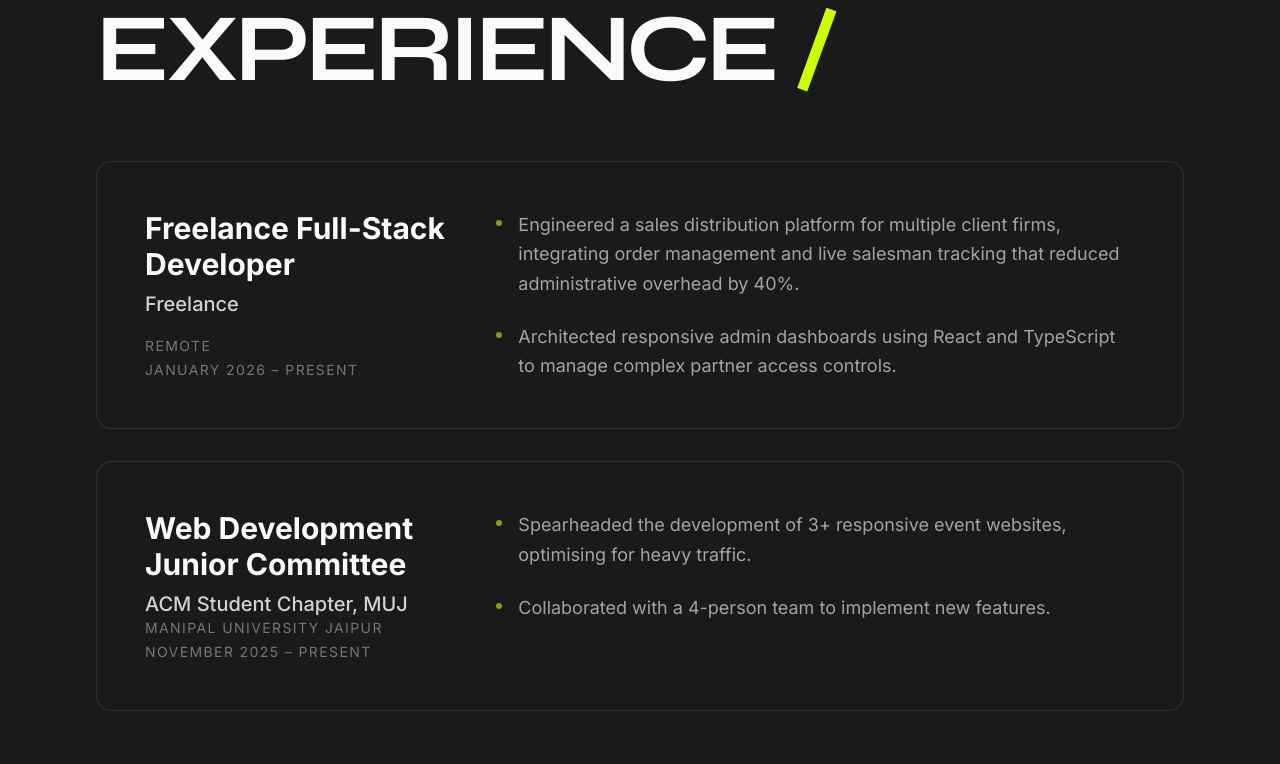
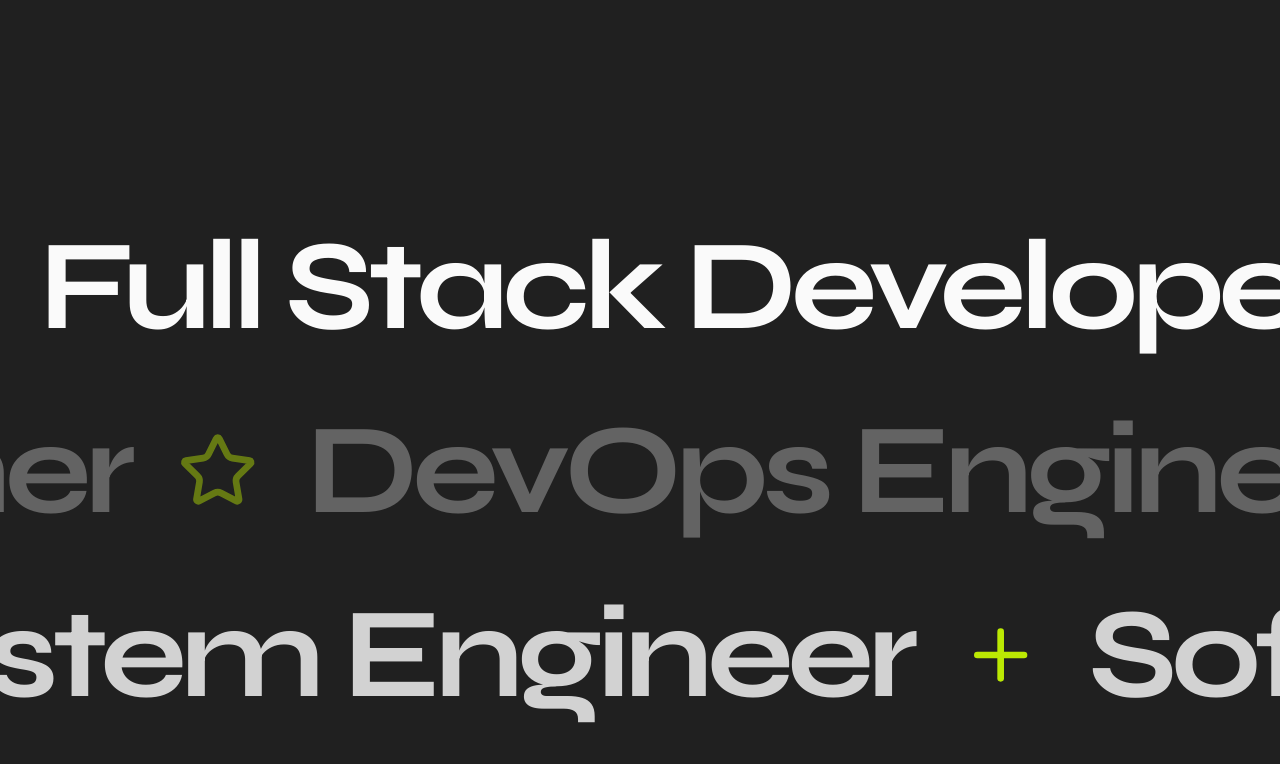
Before and after one commit to AryanSharma48/portfolio, a Next.js app: page / in a window 1280 px wide. Shown: the part 1696-2460 px from the top of the page. Built offline with nearby package versions, Linux system fonts and the light colour scheme.

Commit message:
fix scroll animations

```diff
--- a/src/app/page.tsx
+++ b/src/app/page.tsx
@@ -10,22 +10,21 @@ import About from "@/components/sections/About";
 import Projects from "@/components/sections/Projects";
 import Contact from "@/components/sections/Contact";
 import SmoothScroll from "@/components/ui/SmoothScroll";
+import ScrollingMarquee from "@/components/ui/ScrollingMarquee";
 
 export default function Home() {
   const containerRef = useRef<HTMLDivElement>(null);
 
-  const { scrollYProgress } = useScroll({
-    target: containerRef,
-    offset: ["start start", "end end"]
-  });
+  // Use scrollY for more absolute control
+  const { scrollY } = useScroll();
 
-  // Card lifting transition starts immediately
-  const cardY = useTransform(scrollYProgress, [0, 0.12], ["100vh", "0vh"]);
-  const cardBorderRadius = useTransform(scrollYProgress, [0, 0.12], ["0rem", "3rem"]);
+  // Card lifting transition: starts at 200px offset and catches up quickly
+  const cardY = useTransform(scrollY, [0, 100], [10, 0]);
+  const cardBorderRadius = useTransform(scrollY, [0, 300], ["0rem", "3rem"]);
 
-  // Hero fade starts slightly after card starts lifting
-  const heroOpacity = useTransform(scrollYProgress, [0.05, 0.15], [1, 0]);
-  const heroScale = useTransform(scrollYProgress, [0.05, 0.15], [1, 0.95]); // Subtle "squinting" effect
+  // Hero fade and scale start immediately
+  const heroOpacity = useTransform(scrollY, [0, 500], [1, 0]);
+  const heroScale = useTransform(scrollY, [0, 500], [1, 0.95]);
 
   return (
     <SmoothScroll>
@@ -50,9 +49,10 @@ export default function Home() {
             borderTopLeftRadius: cardBorderRadius,
             borderTopRightRadius: cardBorderRadius,
           }}
-          className="relative z-20 bg-[#1a1a1a] shadow-[0_-20px_50px_rgba(0,0,0,0.5)] border-t border-white/5"
+          className="relative z-20 bg-[#202020] shadow-[0_-20px_50px_rgba(0,0,0,0.5)] border-t border-white/5"
         >
           <Experience />
+          <ScrollingMarquee />
           <About />
           <Projects />
           <Contact />
--- a/src/components/sections/About.tsx
+++ b/src/components/sections/About.tsx
@@ -16,7 +16,7 @@ export default function About() {
   return (
     <section
       ref={containerRef}
-      className="min-h-[80vh] md:min-h-screen w-full flex flex-col justify-center px-4 md:px-12 lg:px-24 py-12 md:py-24 border-t border-accent/10"
+      className="min-h-[80vh] md:min-h-screen w-full flex flex-col justify-center px-4 md:px-12 lg:px-24 py-12 md:py-24"
       id="about"
     >
       <div className="max-w-[90vw] lg:max-w-[70vw]">
--- a/src/components/sections/Experience.tsx
+++ b/src/components/sections/Experience.tsx
@@ -26,20 +26,20 @@ export default function Experience() {
             whileInView={{ opacity: 1, y: 0 }}
             viewport={{ once: true }}
             transition={{ duration: 0.8, delay: index * 0.2 }}
-            className="group relative grid grid-cols-1 md:grid-cols-[1fr_2fr] gap-8 p-8 md:p-12 rounded-2xl border border-white/10 bg-[#1a1a1a] hover:bg-[#222222] transition-all duration-500 overflow-hidden"
+            className="group relative grid grid-cols-1 md:grid-cols-[1fr_2fr] gap-8 p-8 md:p-12 rounded-2xl border border-accent/15 bg-[#1a1a1a] hover:bg-[#1e1e1e] hover:border-accent/40 transition-all duration-500 overflow-hidden"
           >
             {/* Left Column: Role & Company */}
             <div className="flex flex-col justify-between h-full">
               <div>
-                <h3 className="text-2xl md:text-3xl font-bold mb-2">
+                <h3 className="text-2xl md:text-3xl font-bold mb-2 transition-colors group-hover:text-white">
                   {exp.role}
                 </h3>
-                <p className="text-xl text-white/80 font-medium">
+                <p className="text-xl text-white/80 font-medium group-hover:text-accent/90 transition-colors">
                   {exp.company}
                 </p>
               </div>
 
-              <div className="mt-8 md:mt-0 space-y-1">
+              <div className="mt-8 md:mt-12 space-y-1">
                 <p className="text-sm uppercase tracking-widest text-white/40">
                   {exp.location}
                 </p>
@@ -54,8 +54,8 @@ export default function Experience() {
               <ul className="space-y-6">
                 {exp.description.map((item, i) => (
                   <li key={i} className="flex gap-4 group/item">
-                    <span className="mt-2.5 w-1.5 h-1.5 rounded-full bg-accent flex-shrink-0 opacity-60 group-hover/item:opacity-100 transition-opacity" />
-                    <p className="text-white/60 group-hover/item:text-white/90 transition-colors leading-relaxed md:text-lg">
+                    <span className="mt-2.5 w-1.5 h-1.5 rounded-full bg-accent flex-shrink-0 opacity-40 group-hover/item:opacity-100 transition-opacity" />
+                    <p className="text-white/50 group-hover/item:text-white/80 transition-colors leading-relaxed md:text-lg">
                       {item}
                     </p>
                   </li>
@@ -64,7 +64,7 @@ export default function Experience() {
             </div>
 
             {/* Subtle Gradient Glow */}
-            <div className="absolute -inset-px bg-gradient-to-br from-accent/5 via-transparent to-transparent opacity-0 group-hover:opacity-100 transition-opacity duration-700 pointer-events-none" />
+            <div className="absolute -inset-px bg-gradient-to-br from-accent/3 via-transparent to-transparent opacity-0 group-hover:opacity-100 transition-opacity duration-700 pointer-events-none" />
           </motion.div>
         ))}
       </div>
--- /dev/null
+++ b/src/components/ui/ScrollingMarquee.tsx
@@ -0,0 +1,51 @@
+"use client";
+
+import { motion, useScroll, useTransform } from "framer-motion";
+import { useRef } from "react";
+import { ArrowRight, Star, Plus } from "lucide-react";
+
+export default function ScrollingMarquee() {
+  const containerRef = useRef<HTMLDivElement>(null);
+  const { scrollYProgress } = useScroll({
+    target: containerRef,
+    offset: ["start end", "end start"]
+  });
+
+  // Top line: Left to Right
+  const x1 = useTransform(scrollYProgress, [0, 1], [0, 450]);
+  // Middle line: Right to Left (Faster)
+  const x2 = useTransform(scrollYProgress, [0, 1], [-1000, 0]);
+  // Bottom line: Left to Right (Fastest)
+  const x3 = useTransform(scrollYProgress, [0, 1], [-1500, -100]);
+
+  const items1 = ["Full Stack Developer", "Web Developer", "Creative Engineer"];
+  const items2 = ["UI/UX Designer", "DevOps Engineer", "Mobile Developer"];
+  const items3 = ["Cloud Architect", "System Engineer", "Software Developer", "Frontend Expert", "Backend Architect", "Cybersecurity", "AI Engineer"];
+
+  // Helper to render repeated items
+  const MarqueeRow = ({ items, x, Icon, opacity = "10", baseTranslate = "0%" }: any) => (
+    <motion.div style={{ x }} className={`flex whitespace-nowrap gap-12 items-center ${baseTranslate}`}>
+      {[...Array(60)].map((_, i) => (
+        <div key={i} className="flex items-center gap-12">
+          <span className={`text-6xl md:text-8xl lg:text-9xl font-display font-bold transition-all duration-300 tracking-tighter text-white/${opacity}`}>
+            {items[i % items.length]}
+          </span>
+          <Icon className="w-12 h-12 md:w-20 md:h-20 text-accent" style={{ opacity: parseInt(opacity)/100 + 0.1 }} />
+        </div>
+      ))}
+    </motion.div>
+  );
+
+  return (
+    <section
+      ref={containerRef}
+      className="py-32 overflow-hidden bg-[#202020] select-none"
+    >
+      <div className="flex flex-col gap-8 md:gap-14">
+        <MarqueeRow items={items1} x={x1} Icon={ArrowRight} opacity="10" baseTranslate="translate-x-[-20%]" />
+        <MarqueeRow items={items2} x={x2} Icon={Star} opacity="30" baseTranslate="translate-x-[-40%]" />
+        <MarqueeRow items={items3} x={x3} Icon={Plus} opacity="80" baseTranslate="translate-x-[-60%]" />
+      </div>
+    </section>
+  );
+}
```
